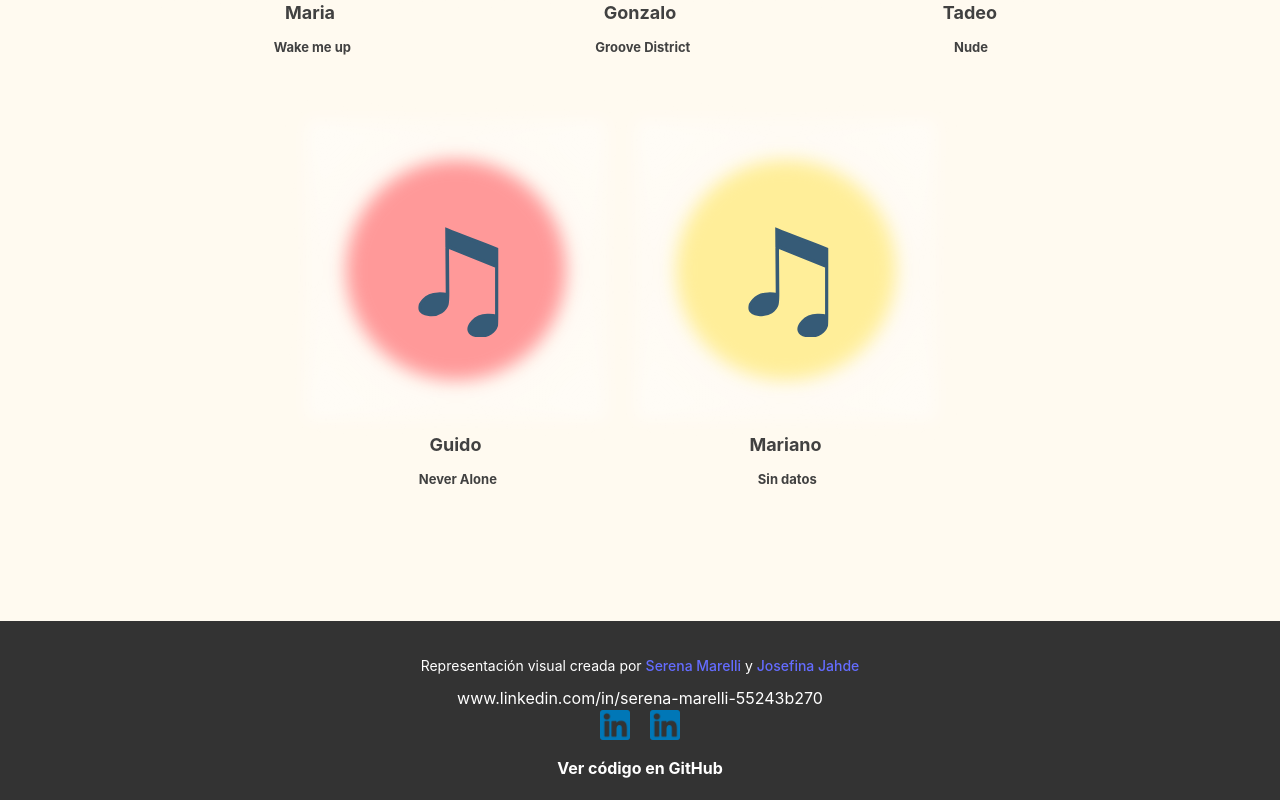
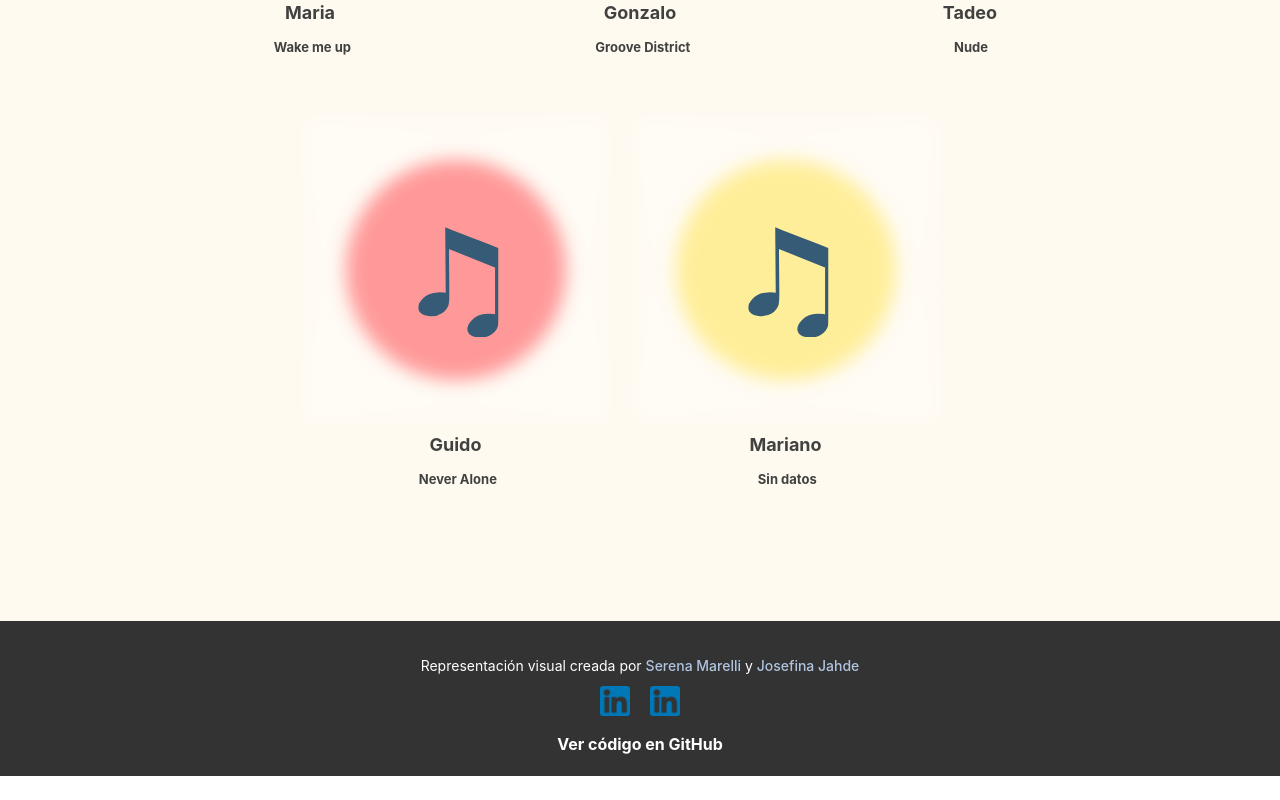
Before and after one commit to seremare9/entrega2_vd, a Svelte app: page / in a window 1280 px wide. Shown: the part 4424-5224 px from the top of the page. After the commit the page ends 5200 px from the top, so only its background shows below. Built offline with nearby package versions, Linux system fonts and the light colour scheme.

Commit message:
cambio el color de los nombres en el footer

```diff
--- a/public/css/styles.css
+++ b/public/css/styles.css
@@ -111,3 +111,7 @@ button:focus-visible {
   color: #fff; /* Color del texto del enlace */
   font-weight: bold; /* Texto en negrita */
 }
+
+a {
+  color:lightsteelblue;
+}
--- a/src/App.svelte
+++ b/src/App.svelte
@@ -111,7 +111,6 @@
 <footer class="footer">
   <div class="footer-container">
     <p class="atribucion">Representación visual creada por <a href="https://www.linkedin.com/in/serena-marelli/">Serena Marelli</a> y <a href="https://www.linkedin.com/in/josefina-jahde/">Josefina Jahde</a></p>
-    www.linkedin.com/in/serena-marelli-55243b270
     <div class="redes-sociales">
       <a href="https://www.linkedin.com/in/serena-marelli/"><img src="../images/logo-linkedin.png" alt="LinkedIn Serena Marelli"></a>
       <a href="https://www.linkedin.com/in/josefina-jahde/"><img src="/images/logo-linkedin.png" alt="LinkedIn Josefina Jahde"></a>
```
Also changed, not shown: Presentación.jpg (added).
